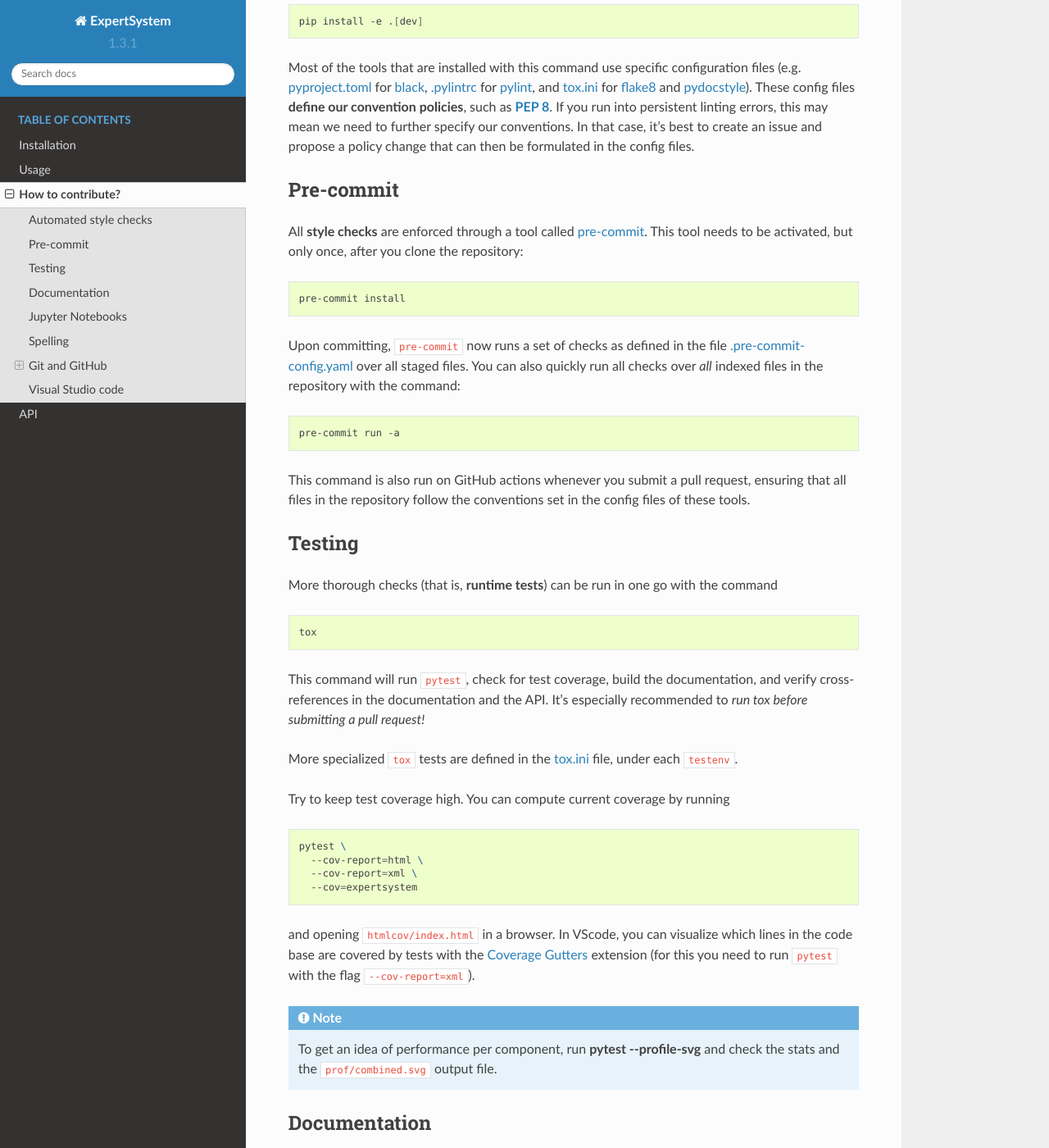
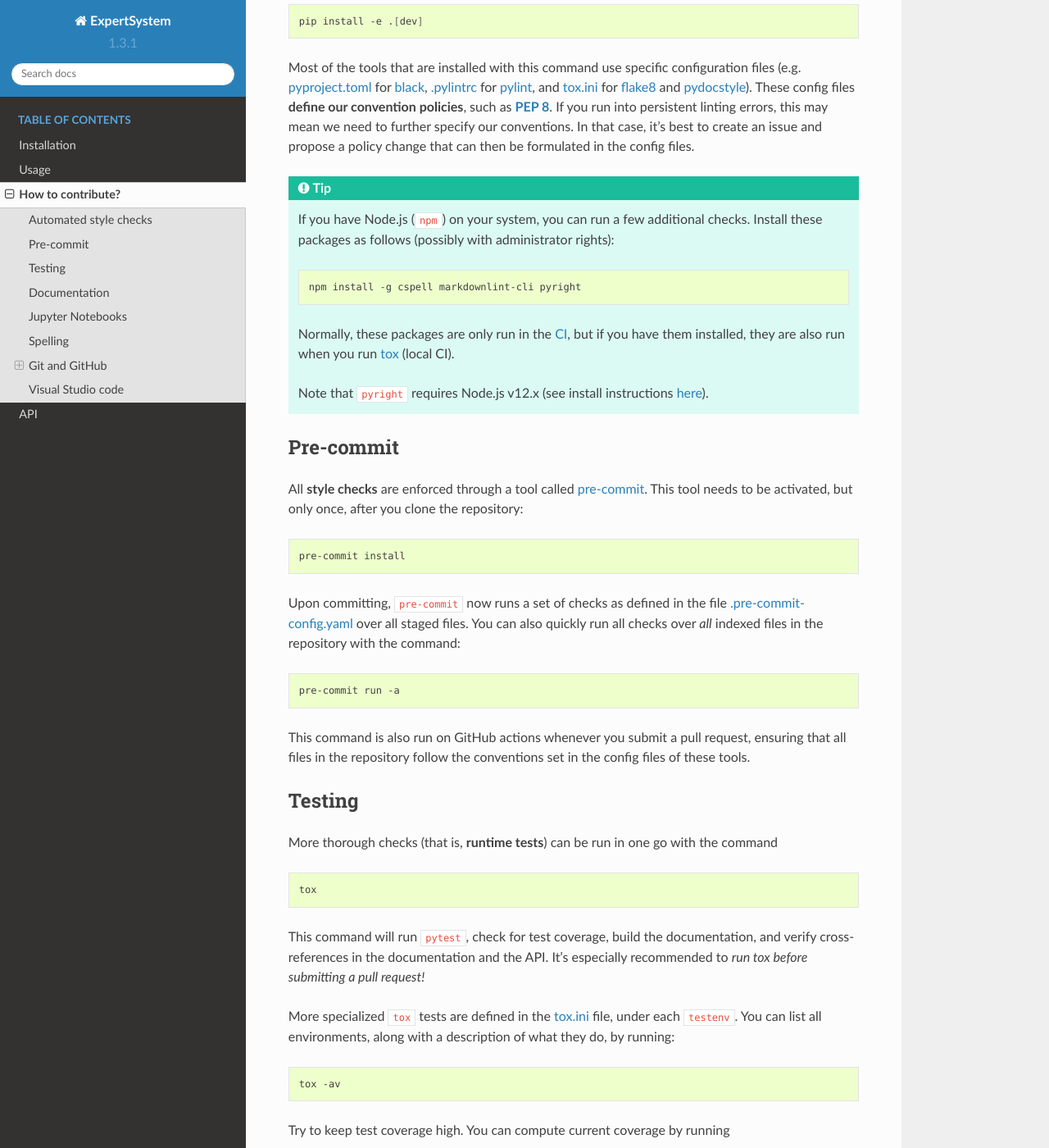
Before and after one commit to ComPWA/ampform, a Sphinx documentation site: the page built from doc/contribute.rst, in a window 1280 px wide and 1400 px high, scrolled down 831 px. Shown: the whole window at 82% size. Built offline with Sphinx 7.4.7 and the Read the Docs theme 2.0.0, drawn with Linux system fonts in a browser that asks for light colours; pages that are not in the unit, such as notebooks, are missing from menus; the version number is read from the project's files by our own code.

Commit message:
ci!: add cspell and markdownlint to tox (ComPWA/expertsystem#249)
* ci: add descriptions to tox jobs
* docs: add note about npm packages
* docs: fix typo + add link extensions.json

```diff
--- a/cspell.json
+++ b/cspell.json
@@ -105,6 +105,7 @@
         "kernelspec",
         "linkcheck",
         "macos",
+        "markdownlint",
         "maxdepth",
         "mimetype",
         "modindex",
--- a/doc/contribute.rst
+++ b/doc/contribute.rst
@@ -60,6 +60,23 @@ run into persistent linting errors, this may mean we need to further specify
 our conventions. In that case, it's best to create an issue and propose a
 policy change that can then be formulated in the config files.
 
+.. tip::
+
+  If you have Node.js (:code:`npm`) on your system, you can run a few
+  additional checks. Install these packages as follows (possibly with
+  administrator rights):
+
+  .. code-block:: bash
+
+    npm install -g cspell markdownlint-cli pyright
+
+  Normally, these packages are only run in the :ref:`CI <contribute:Continuous
+  Integration>`, but if you have them installed, they are also run when you run
+  :ref:`tox <contribute:Testing>` (local CI).
+
+  Note that :code:`pyright` requires Node.js v12.x (see install instructions
+  `here <https://nodejs.org/en/download/package-manager>`__).
+
 
 Pre-commit
 ----------
@@ -103,7 +120,12 @@ It's especially recommended to *run tox before submitting a pull request!*
 
 More specialized :code:`tox` tests are defined in the `tox.ini
 <https://github.com/ComPWA/expertsystem/blob/master/tox.ini>`__ file, under
-each :code:`testenv`.
+each :code:`testenv`. You can list all environments, along with a description
+of what they do, by running:
+
+.. code-block:: shell
+
+  tox -av
 
 Try to keep test coverage high. You can compute current coverage by running
 
@@ -346,7 +368,9 @@ will ensure that you have the right developer settings for this repository. In
 addition, VSCode will automatically recommend you to install a number of
 extensions that we use when working on this code base (they are `defined
 <https://code.visualstudio.com/updates/v1_6#_workspace-extension-recommendations>`__
-:file:`.vscode/extensions.json` file).
+in the `.vscode/extensions.json
+<https://github.com/ComPWA/expertsystem/blob/master/.vscode/extensions.json>`_
+file).
 
 You can still specify your own settings in `either the user or encompassing
 workspace settings <https://code.visualstudio.com/docs/getstarted/settings>`_,
```
Also changed, not shown: 1 other file.
